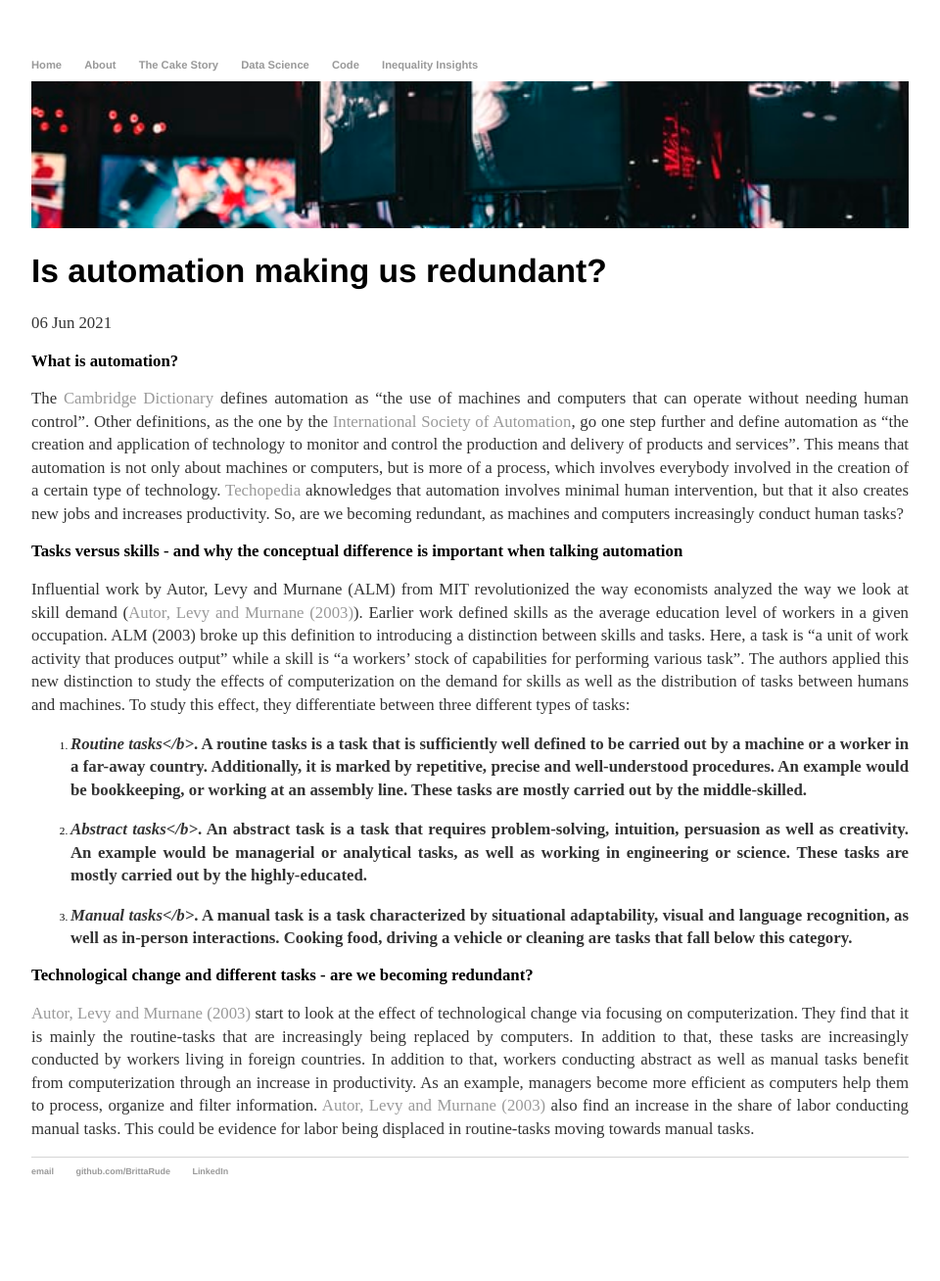
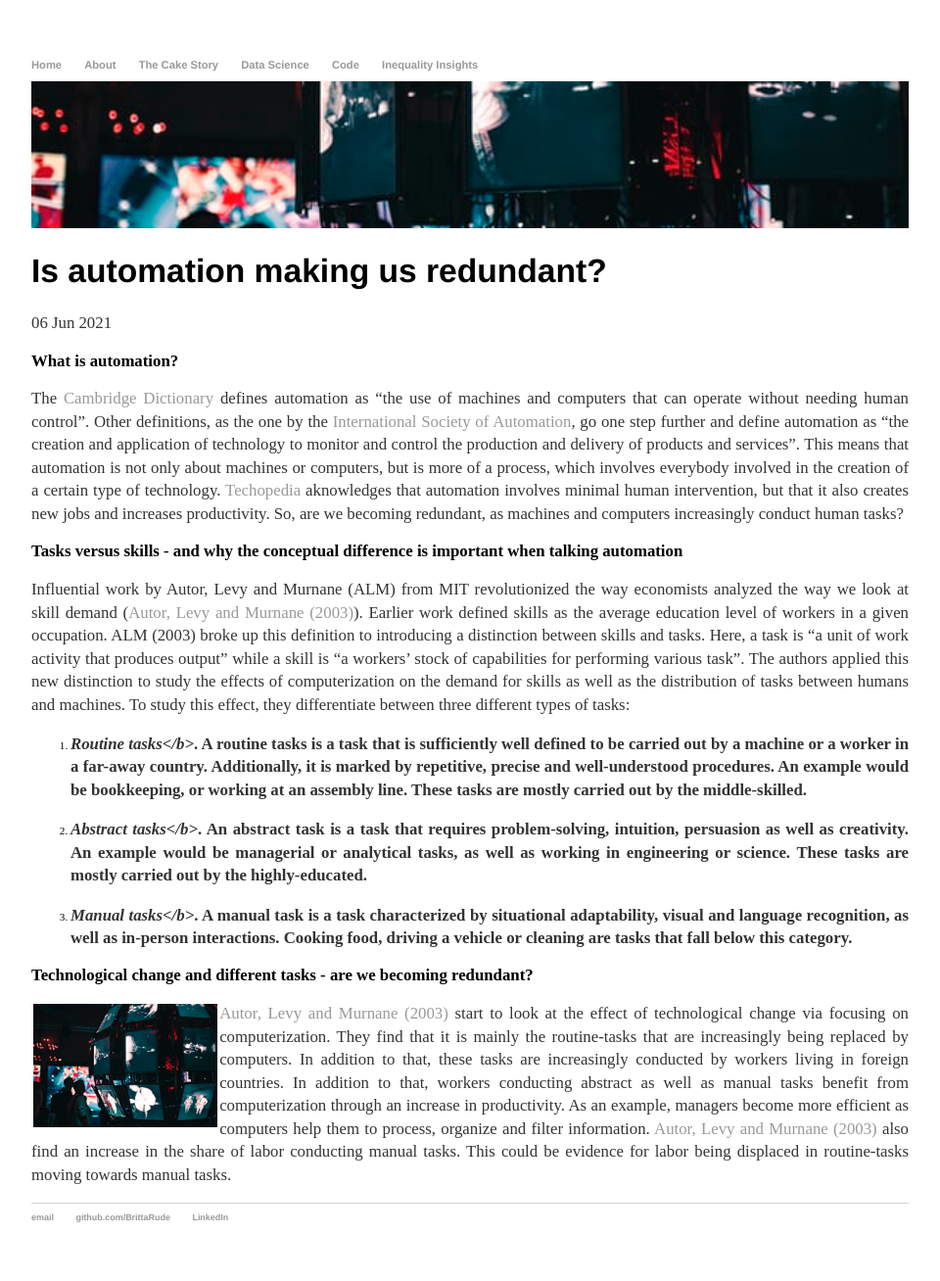
Before and after one commit to BrittaRude/BrittaRude.github.io, a Jekyll site: the page built from inputs_cakestory/_posts/2021-06-06-britta-rude-is-automation-making-us-redundant.md, in a window 1280 px wide. Shown: the whole page at 98% size, without its empty margins (160-1120 px from the left). Built offline with Jekyll 4.4.1, drawn with Linux system fonts in a browser that asks for light colours; before the commit the page ends 1261 px from its top, so only the background shows below that.

Commit message:
Update 2021-06-06-britta-rude-is-automation-making-us-redundant.md

```diff
--- a/inputs_cakestory/_posts/2021-06-06-britta-rude-is-automation-making-us-redundant.md
+++ b/inputs_cakestory/_posts/2021-06-06-britta-rude-is-automation-making-us-redundant.md
@@ -22,4 +22,6 @@
 
 ## Technological change and different tasks - are we becoming redundant?
 
+<img src="/images/automation.jpg" alt="automation" style="float:left;margin: 2px 2px 2px 2px;max-width:21%;"/>
+
 [Autor, Levy and Murnane (2003)](https://economics.mit.edu/files/11600) start to look at the effect of technological change via focusing on computerization. They find that it is mainly the routine-tasks that are increasingly being replaced by computers. In addition to that, these tasks are increasingly conducted by workers living in foreign countries. In addition to that, workers conducting abstract as well as manual tasks benefit from computerization through an increase in productivity. As an example, managers become more efficient as computers help them to process, organize and filter information. [Autor, Levy and Murnane (2003)](https://economics.mit.edu/files/11600) also find an increase in the share of labor conducting manual tasks. This could be evidence for labor being displaced in routine-tasks moving towards manual tasks.
```
